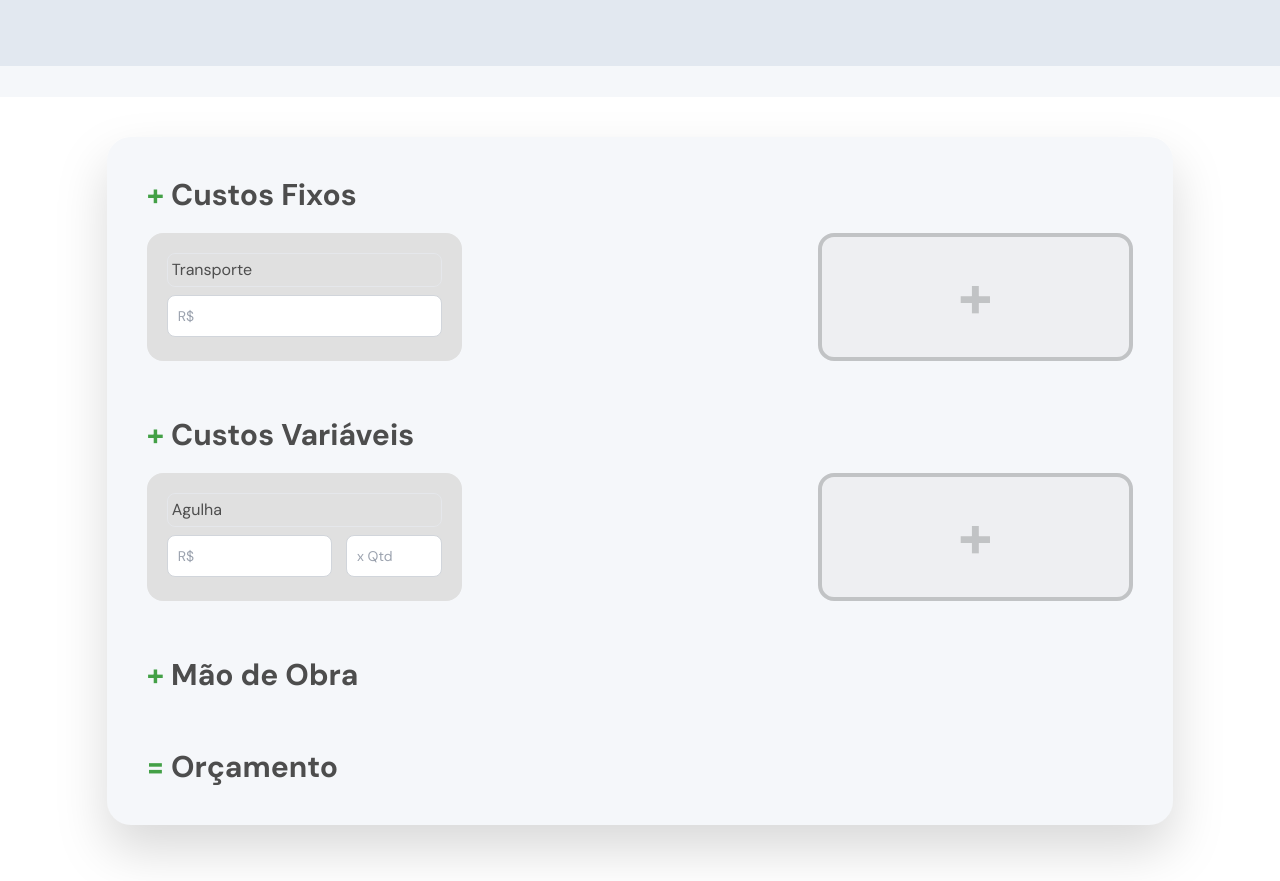
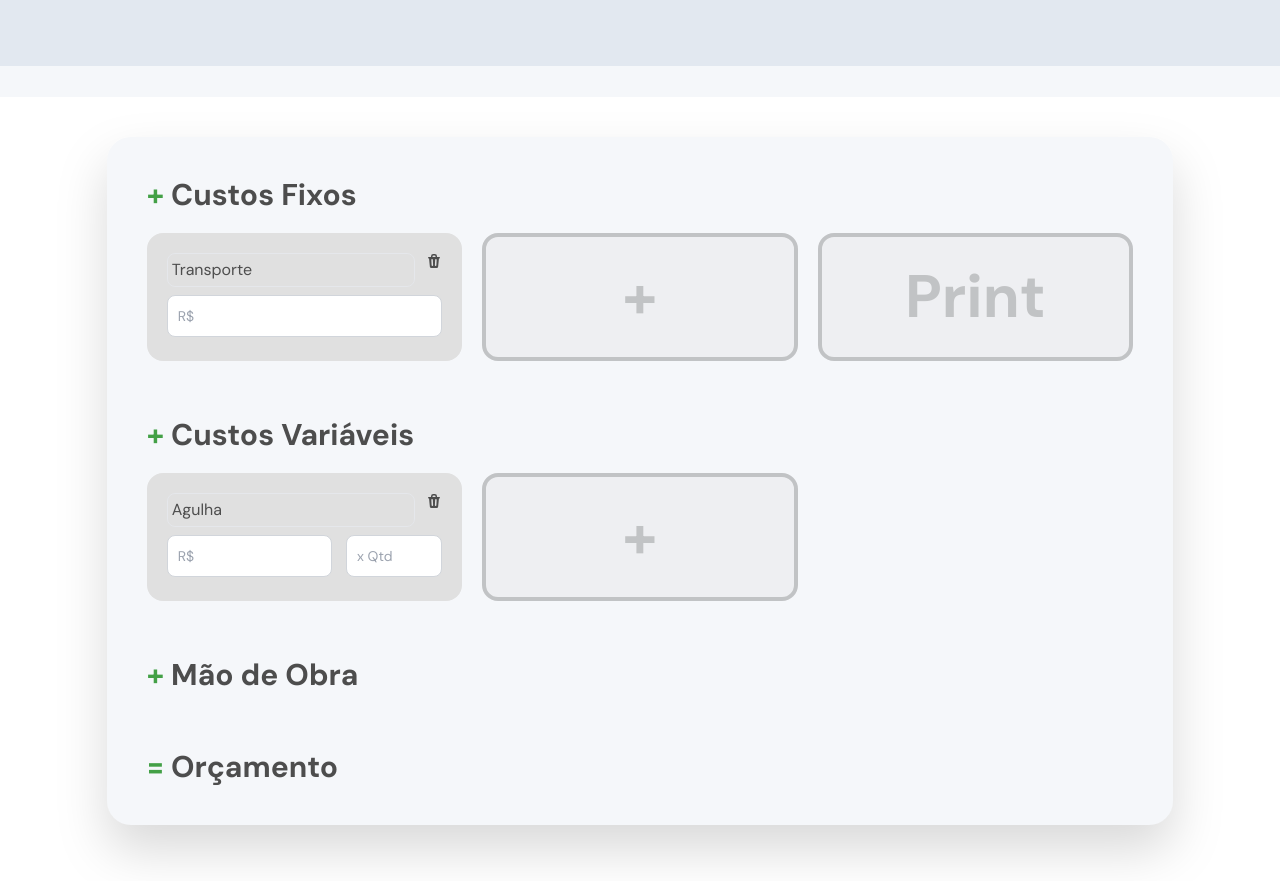
Before and after one commit to bruno8campos/quanto-e, a React (Vite) app: page / in a window 1280 px wide. Shown: the part 780-1661 px from the top of the page. Built offline with nearby package versions, Linux system fonts and the light colour scheme.

Commit message:
adicionada funcionalidade de excluir componentes *bugs visuais notados quando se exclui um componente que são seja o último

```diff
--- a/src/scenes/calculadora/CaixaCustoFixo.tsx
+++ b/src/scenes/calculadora/CaixaCustoFixo.tsx
@@ -1,8 +1,32 @@
-const CaixaCustoFixo = () => {
+import { CustoFixo } from "@/shared/types";
+import { TrashIcon } from "@heroicons/react/16/solid";
+
+type Props = {
+  id: number;
+  setCustosFixos: (value: CustoFixo[]) => void;
+  custosFixos: CustoFixo[];
+  valor: number;
+};
+
+const CaixaCustoFixo = (props: Props) => {
+  const deleteSelf = () => {
+    props.setCustosFixos(props.custosFixos.filter((cf) => cf.id !== props.id));
+    console.log(props.custosFixos);
+  };
+
+  const handleChange = (event: any) => {
+    const antigo = [...props.custosFixos];
+    const newCF = antigo.map((cf) =>
+      cf.id === props.id ? { id: cf.id, value: event.target.value } : cf,
+    );
+    props.setCustosFixos(newCF);
+    console.log(`${event.target.value}`);
+  };
+
   return (
-    <div className="mt-5 h-32 rounded-2xl bg-gray-100 p-5 md:w-[32%]">
+    <div className="relative mt-5 h-32 rounded-2xl bg-gray-100 p-5 md:w-[32%]">
       <label
-        className=" mb-2 block cursor-text rounded-lg border p-1 text-base hover:bg-gray-200"
+        className=" mb-2 block w-[90%] cursor-text rounded-lg border p-1 text-base hover:bg-gray-200"
         contentEditable
       >
         Transporte
@@ -12,8 +36,13 @@ const CaixaCustoFixo = () => {
         id="custo-fixo"
         className="block w-full rounded-lg border border-gray-300 bg-white p-2.5 text-sm text-gray-500 focus:border-blue-500 focus:ring-blue-500"
         placeholder="R$"
+        onChange={handleChange}
         required
       />
+      <TrashIcon
+        onClick={deleteSelf}
+        className=" absolute right-5 top-5 h-4 w-4 cursor-pointer"
+      ></TrashIcon>
     </div>
   );
 };
--- a/src/scenes/calculadora/CaixaCustoVar.tsx
+++ b/src/scenes/calculadora/CaixaCustoVar.tsx
@@ -1,9 +1,35 @@
-const CaixaCustoVar = () => {
+import { CustoVar } from "@/shared/types";
+import { TrashIcon } from "@heroicons/react/16/solid";
+type Props = {
+  id: number;
+  setCustosVar: (value: CustoVar[]) => void;
+  custosVar: CustoVar[];
+};
+
+const CaixaCustoVar = (props: Props) => {
+  const deleteSelf = () => {
+    props.setCustosVar(props.custosVar.filter((cv) => cv.id !== props.id));
+    console.log(props.custosVar);
+  };
+
+  const handleChange = (event: any) => {
+    const antigo = [...props.custosVar];
+    const newCV = antigo.map((cv) =>
+      cv.id === props.id
+        ? { id: cv.id, value: event.target.value, qtd: cv.qtd }
+        : cv,
+    );
+    props.setCustosVar(newCV);
+    console.log(`${event.target.value}`);
+  };
+
+  const handleChangeQtd = () => {};
+
   return (
-    <div className="mt-5 h-32 rounded-2xl bg-gray-100 p-5 md:w-[32%]">
+    <div className=" relative mt-5 h-32 rounded-2xl bg-gray-100 p-5 md:w-[32%]">
       <div>
         <label
-          className="mb-2 block cursor-text rounded-lg border p-1 text-base hover:bg-gray-200"
+          className=" mb-2 block w-[90%] cursor-text rounded-lg border p-1 text-base hover:bg-gray-200"
           contentEditable
         >
           Agulha
@@ -15,6 +41,7 @@ const CaixaCustoVar = () => {
           id="custo-var"
           className="block w-[60%] rounded-lg border border-gray-300 bg-white p-2.5 text-sm text-gray-500"
           placeholder="R$"
+          onChange={handleChange}
           required
         />
         <input
@@ -22,9 +49,14 @@ const CaixaCustoVar = () => {
           id="qtdvar"
           className="block w-[35%] rounded-lg border border-gray-300 bg-white p-2.5 text-sm text-gray-500"
           placeholder="x Qtd"
+          onChange={handleChangeQtd}
           required
         />
       </div>
+      <TrashIcon
+        onClick={deleteSelf}
+        className=" absolute right-5 top-5 h-4 w-4 cursor-pointer"
+      ></TrashIcon>
     </div>
   );
 };
--- a/src/scenes/calculadora/index.tsx
+++ b/src/scenes/calculadora/index.tsx
@@ -1,25 +1,53 @@
 import { useState } from "react";
 import CaixaCustoFixo from "./CaixaCustoFixo";
 import CaixaCustoVar from "./CaixaCustoVar";
+import { CustoFixo } from "@/shared/types";
+import { CustoVar } from "@/shared/types";
 
 const Calculadora = () => {
-  const [custosFixos, setCustosFixos] = useState<number[]>([]);
-  const [custosVar, setCustosVar] = useState<number[]>([]);
+  const [custosFixos, setCustosFixos] = useState<CustoFixo[]>([
+    {
+      id: 1,
+      value: 0,
+    },
+  ]);
+
+  const [custosVar, setCustosVar] = useState<CustoVar[]>([
+    {
+      id: 1,
+      value: 0,
+      qtd: 0,
+    },
+  ]);
 
   const adicionarCustoFixo = () => {
-    let antigo = custosFixos;
-    setCustosFixos([...antigo, antigo.length + 1]);
+    setCustosFixos([
+      ...custosFixos,
+      {
+        id:
+          custosFixos.length === 0
+            ? 1
+            : custosFixos[custosFixos.length - 1].id + 1,
+        value: 0,
+      },
+    ]);
   };
 
   const adicionarCustoVar = () => {
-    let antigo = custosVar;
-    setCustosVar([...antigo, antigo.length + 1]);
+    setCustosVar([
+      ...custosVar,
+      {
+        id: custosVar.length === 0 ? 1 : custosVar[custosVar.length - 1].id + 1,
+        value: 0,
+        qtd: 0,
+      },
+    ]);
   };
 
   return (
     <section id="calculadora" className="gap-16 bg-white py-10">
       {/* Caixa da calculadora */}
-      <div className="mx-auto h-auto w-5/6 items-center justify-center rounded-3xl bg-gray-50 drop-shadow-2xl">
+      <div className="mx-auto h-auto w-5/6 items-center rounded-3xl bg-gray-50 drop-shadow-2xl">
         {/* Caixa Custos Fixos */}
         <div className="mb-4 px-10 pt-10">
           <h1 className="text-3xl font-bold">
@@ -28,12 +56,18 @@ const Calculadora = () => {
           {/* Componentes de Custo Fixo */}
           <div
             id="caixaCF"
-            className="items-center justify-between md:flex md:flex-wrap"
+            className="items-center gap-[2%] md:flex md:flex-wrap"
           >
-            <CaixaCustoFixo />
-            {custosFixos.map(() => (
-              <CaixaCustoFixo />
-            ))}
+            {custosFixos.map((cF) => {
+              return (
+                <CaixaCustoFixo
+                  custosFixos={custosFixos}
+                  setCustosFixos={setCustosFixos}
+                  id={cF.id}
+                  valor={cF.value}
+                />
+              );
+            })}
 
             {/* Botão adicionar Componente Custo Fixo */}
             <div
@@ -41,6 +75,16 @@ const Calculadora = () => {
               className=" mt-5 flex h-32 cursor-pointer items-center justify-center rounded-2xl border-4 border-gray-500 bg-gray-100 p-5 opacity-30 hover:opacity-50 active:opacity-40 md:w-[32%]"
             >
               <h1 className=" text-6xl font-bold">+</h1>
+            </div>
+
+            {/* Botão auxiliar dev Printar array de Componentes Custo Fixo */}
+            <div
+              onClick={() => {
+                console.log(custosFixos);
+              }}
+              className=" mt-5 flex h-32 cursor-pointer items-center justify-center rounded-2xl border-4 border-gray-500 bg-gray-100 p-5 opacity-30 hover:opacity-50 active:opacity-40 md:w-[32%]"
+            >
+              <h1 className=" text-6xl font-bold">Print</h1>
             </div>
           </div>
         </div>
@@ -50,10 +94,13 @@ const Calculadora = () => {
             <span className="text-primary-100">+</span> Custos Variáveis
           </h1>
           {/* Componentes de Custo Variável */}
-          <div className="items-center justify-between md:flex md:flex-wrap">
-            <CaixaCustoVar />
-            {custosVar.map(() => (
-              <CaixaCustoVar />
+          <div className="items-center gap-[2%] md:flex md:flex-wrap">
+            {custosVar.map((cV) => (
+              <CaixaCustoVar
+                custosVar={custosVar}
+                setCustosVar={setCustosVar}
+                id={cV.id}
+              />
             ))}
 
             {/* Botão adicionar Componente Custo Variável */}
```
Also changed, not shown: src/shared/types.ts (+11 -0 lines), src/assets/gatinho1.png, 1 other file (tests, documents, lock files or other folders).
